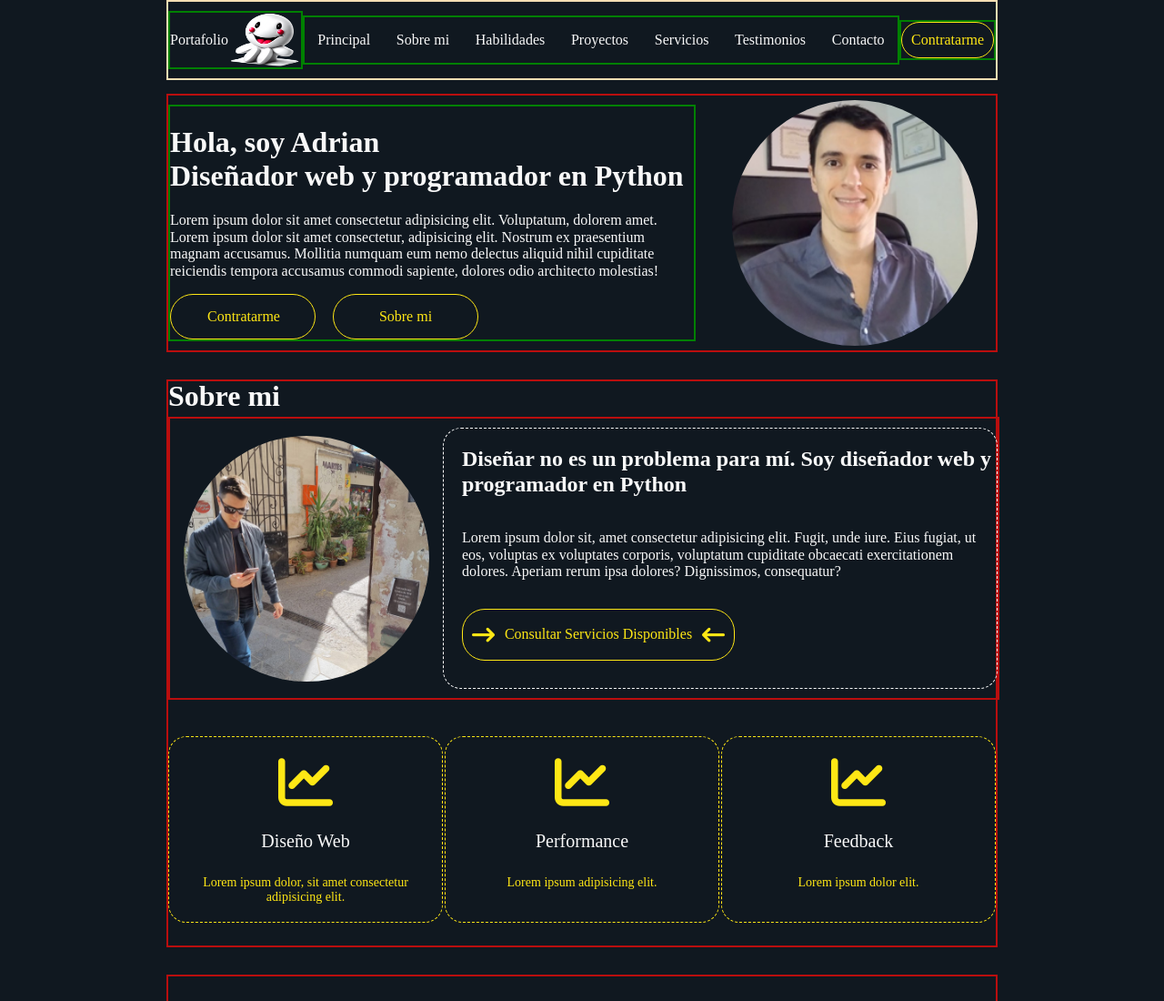
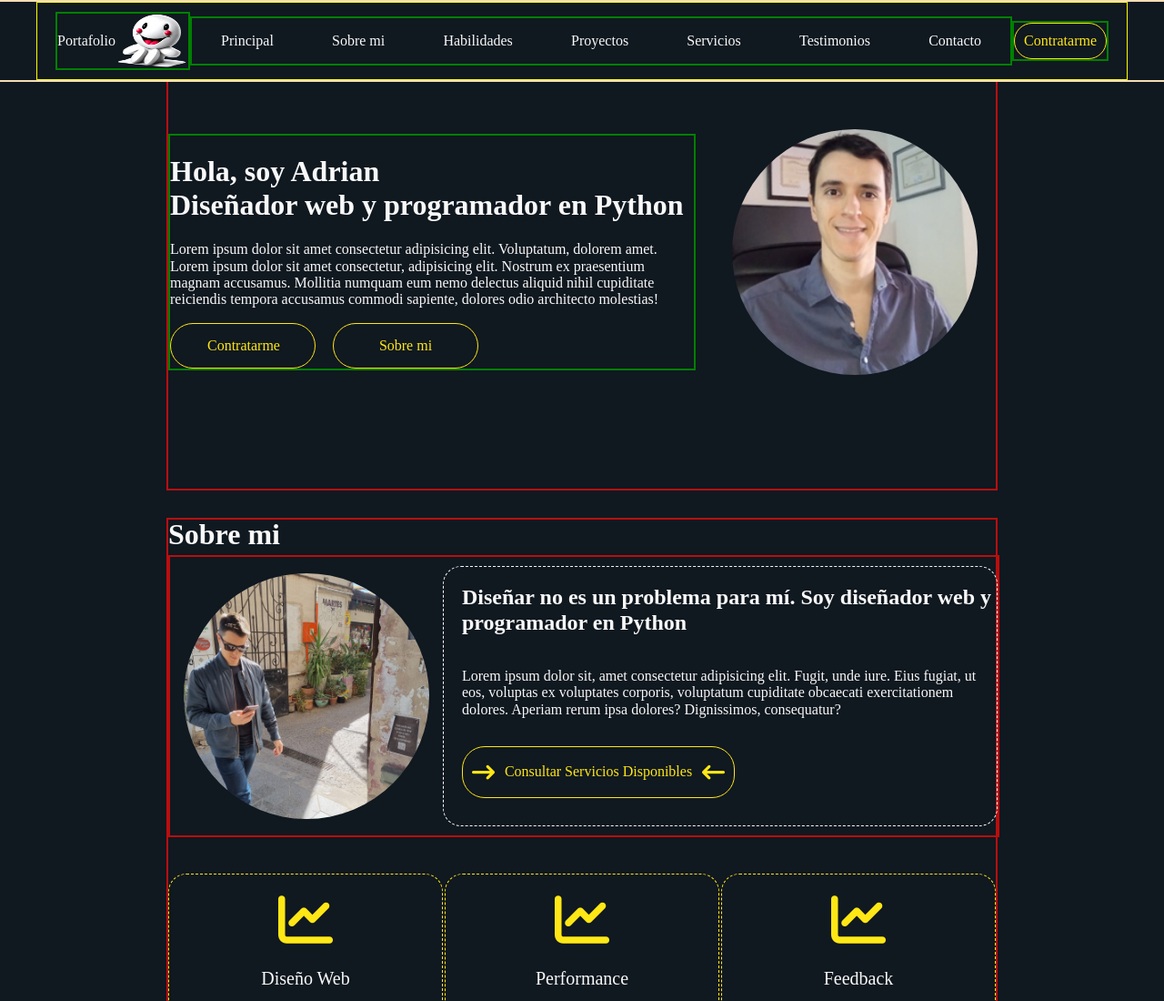
Before and after one commit to AdrianParodi/html-portfolio, a plain HTML site: page index.html in a window 1280 px wide. Shown: the top 1100 px of the page at 91% size. Drawn offline with Linux system fonts and the light colour scheme.

Commit message:
guardado previo a modificar la barra de navegación

```diff
--- a/css/style.css
+++ b/css/style.css
@@ -36,17 +36,28 @@ body,html{
 }
 
 header{
-    width:100%;
+    width: 100%;
     border: 2px solid wheat;
+    background-color: rgb(16,24,32);
+    position: fixed;
+    top: 0px;
+    /* padding: 0% 8%; */
 }
 
 /* Barra de navegacion y sus divisiones */
 nav{
     display: flex;
     flex-direction: row;
-    width: 100%;
+    /* width: 100%; */
     justify-content: space-between;
     align-items: center;
+    border: 1px yellow solid;
+    /* margin: 0 auto; Centra el contenedor */
+    flex-basis: 100%;
+    margin: 0px 40px;
+
+    /* max-width: 1200px; El ancho máximo del contenido */
+    padding: 0 20px; /* Espacio interno a los lados */
 }
 
 .nav-izq{
@@ -74,6 +85,7 @@ nav{
 .hero{
     display: flex;
     align-items: center;
+    height: 65vh;
 }
 
 /* .div-foto-rostro{
```
